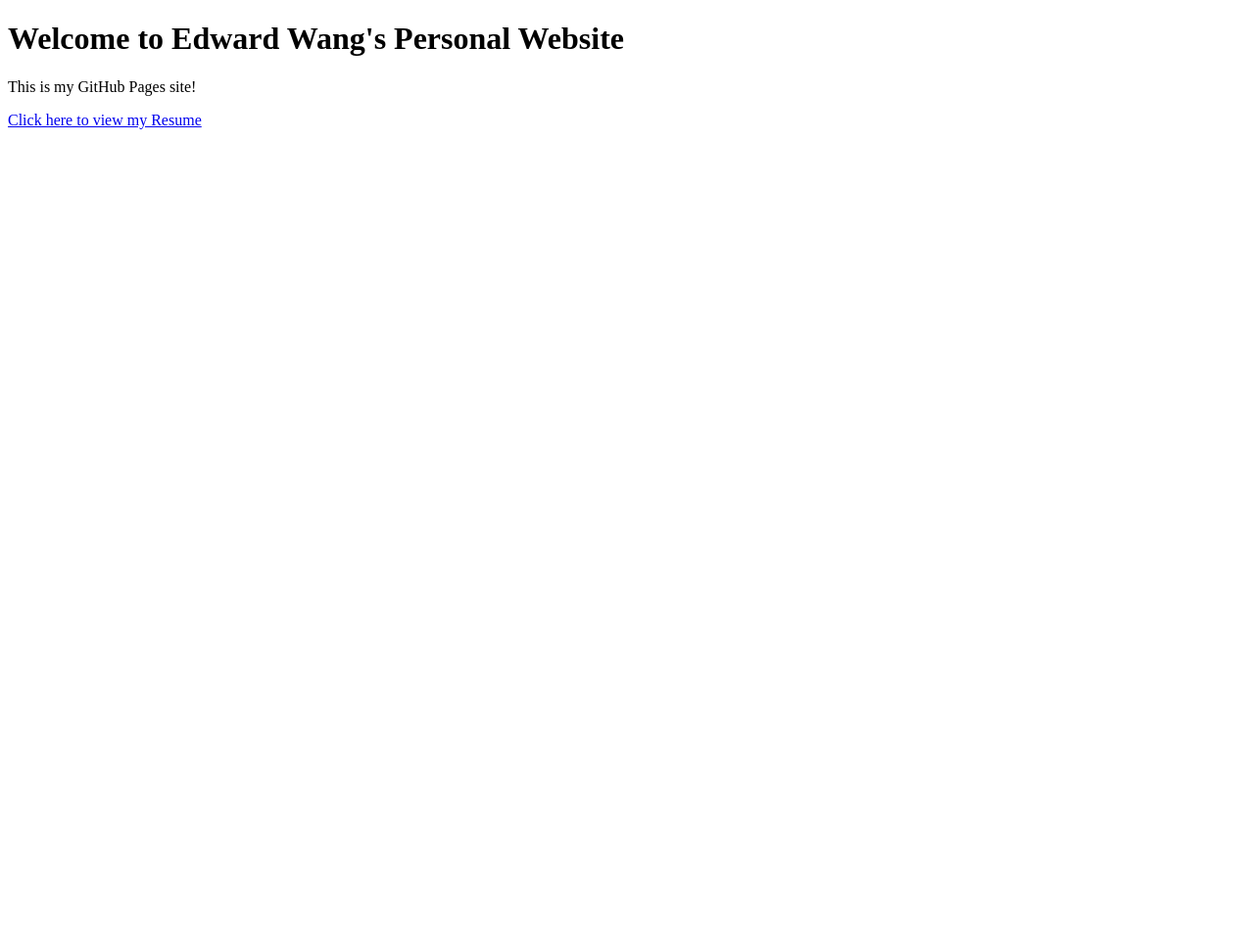
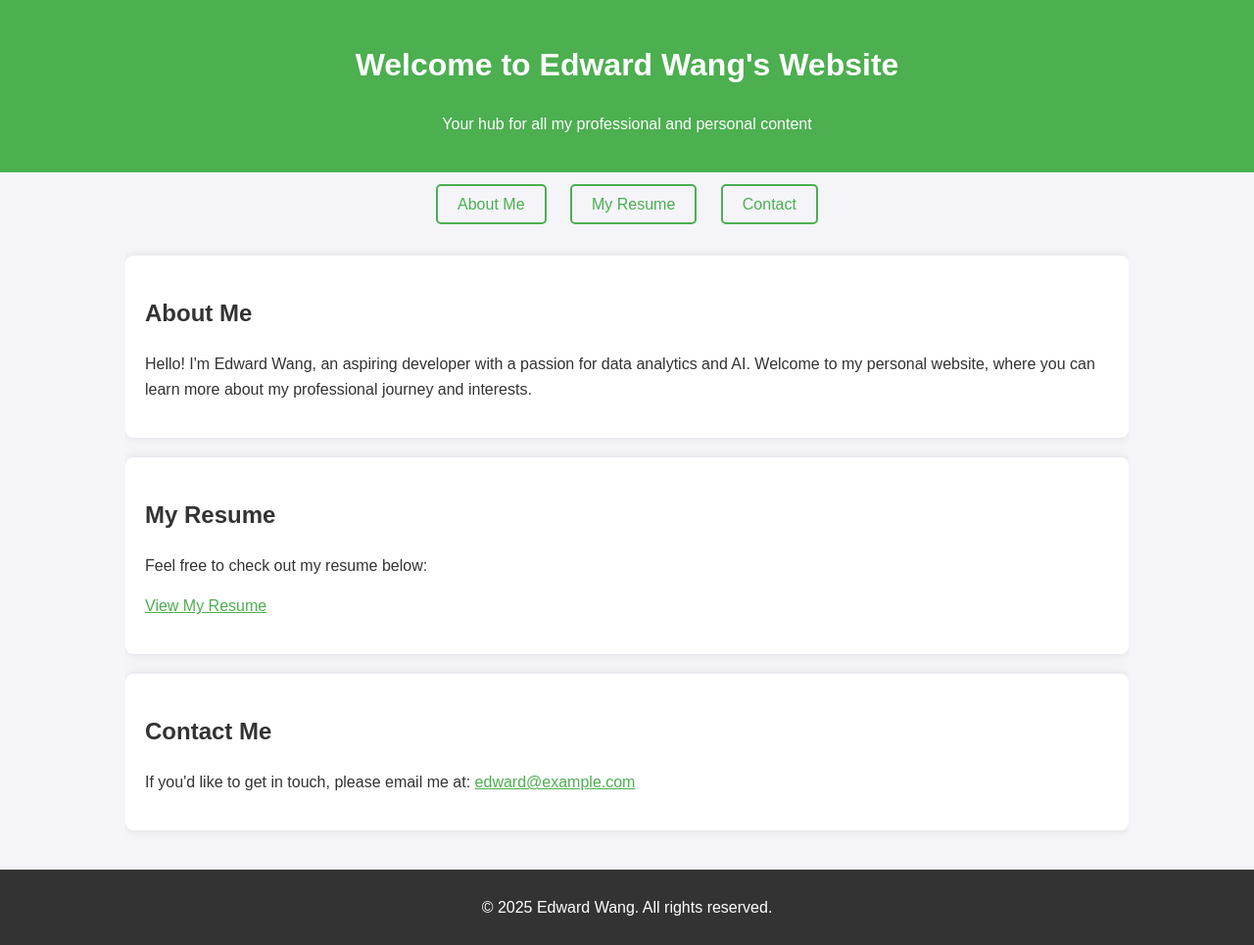
Before and after one commit to EdwardWang1042/EdwardWang1042.github.io, a plain HTML site: page index.html in a window 1280 px wide. Shown: the whole page at 98% size. Before the commit the page ends 800 px from the top, so only its background shows below. Drawn offline with Linux system fonts and the light colour scheme.

Commit message:
Update index.html

```diff
--- a/index.html
+++ b/index.html
@@ -1,15 +1,111 @@
 <!DOCTYPE html>
-<html>
+<html lang="en">
 <head>
+    <meta charset="UTF-8">
+    <meta name="viewport" content="width=device-width, initial-scale=1.0">
     <title>Edward Wang's Personal Website</title>
+    <!-- 添加简单的 CSS 样式 -->
+    <style>
+        body {
+            font-family: Arial, sans-serif;
+            line-height: 1.6;
+            margin: 0;
+            padding: 0;
+            background-color: #f4f4f9;
+            color: #333;
+        }
+
+        header {
+            background-color: #4CAF50;
+            color: white;
+            padding: 20px 10px;
+            text-align: center;
+        }
+
+        nav {
+            text-align: center;
+            margin: 20px 0;
+        }
+
+        nav a {
+            text-decoration: none;
+            color: #4CAF50;
+            padding: 10px 20px;
+            border: 2px solid #4CAF50;
+            border-radius: 5px;
+            margin: 0 10px;
+        }
+
+        nav a:hover {
+            background-color: #4CAF50;
+            color: white;
+        }
+
+        .container {
+            width: 80%;
+            margin: auto;
+            overflow: hidden;
+        }
+
+        section {
+            margin: 20px 0;
+            padding: 20px;
+            background: white;
+            border-radius: 8px;
+            box-shadow: 0 0 10px rgba(0, 0, 0, 0.1);
+        }
+
+        footer {
+            text-align: center;
+            padding: 10px;
+            margin-top: 20px;
+            background: #333;
+            color: white;
+        }
+
+        a {
+            color: #4CAF50;
+        }
+    </style>
 </head>
 <body>
-    <h1>Welcome to Edward Wang's Personal Website</h1>
-    <p>This is my GitHub Pages site!</p>
+    <!-- 页头部分 -->
+    <header>
+        <h1>Welcome to Edward Wang's Website</h1>
+        <p>Your hub for all my professional and personal content</p>
+    </header>
 
-    <!-- 添加指向简历的链接 -->
-    <p>
-        <a href="Wang Zuochen.pdf" target="_blank">Click here to view my Resume</a>
-    </p>
+    <!-- 导航栏 -->
+    <nav>
+        <a href="#about">About Me</a>
+        <a href="#resume">My Resume</a>
+        <a href="#contact">Contact</a>
+    </nav>
+
+    <div class="container">
+        <!-- 关于部分 -->
+        <section id="about">
+            <h2>About Me</h2>
+            <p>Hello! I'm Edward Wang, an aspiring developer with a passion for data analytics and AI. Welcome to my personal website, where you can learn more about my professional journey and interests.</p>
+        </section>
+
+        <!-- 简历部分 -->
+        <section id="resume">
+            <h2>My Resume</h2>
+            <p>Feel free to check out my resume below:</p>
+            <p><a href="Wang Zuochen.pdf" target="_blank">View My Resume</a></p>
+        </section>
+
+        <!-- 联系部分 -->
+        <section id="contact">
+            <h2>Contact Me</h2>
+            <p>If you'd like to get in touch, please email me at: <a href="mailto:edward@example.com">edward@example.com</a></p>
+        </section>
+    </div>
+
+    <!-- 页脚 -->
+    <footer>
+        <p>&copy; 2025 Edward Wang. All rights reserved.</p>
+    </footer>
 </body>
 </html>
```
